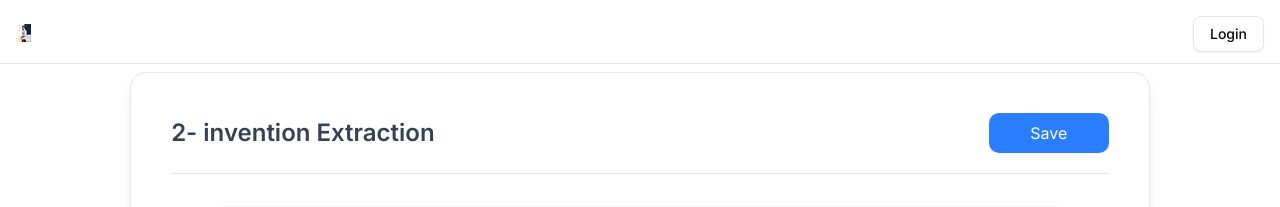
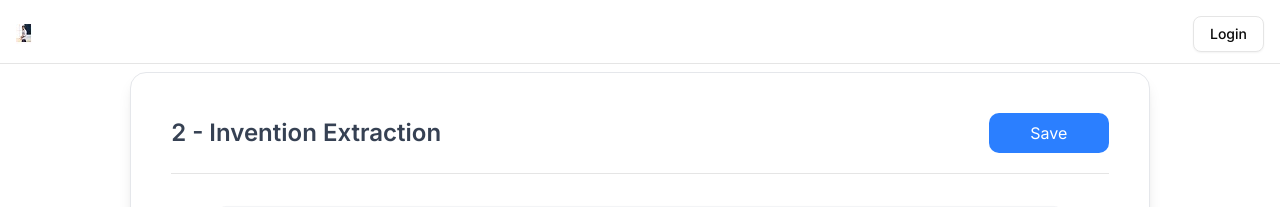
Before and after one commit to kiran-vemuri58/palm_project, a Next.js app: page /assetForm2 in a window 1280 px wide. Shown: the top 207 px of the page. Built offline with nearby package versions, Linux system fonts and the light colour scheme; no server answers.

Commit message:
form1 and form2 Api changes

```diff
--- a/app/api/extraction/route.js
+++ b/app/api/extraction/route.js
@@ -21,6 +21,7 @@ export async function POST(req) {
 
     // Map payload to Prisma-compatible field names
     const data = {
+      asset_id:payload.asset_id,
       extractorOne: payload.extractorOne,
       extractortwo: payload.extractortwo,
       iEDate: payload.iEDate ? new Date(payload.iEDate) : new Date(), // Convert string to Date object
@@ -40,7 +41,6 @@ export async function POST(req) {
       updatenba: payload.updatenba,
 
     };
-    console.log(prisma.Extraction)
     const result = await prisma.Extraction.create({data});
 
     return NextResponse.json({ success: true, data: result }, { status: 200 });
--- a/app/assetForm1/page.jsx
+++ b/app/assetForm1/page.jsx
@@ -12,10 +12,13 @@ import TrainRunExperimentation from "@/components/InventionRecognition/TrainRunE
 import MiniHeader from "@/components/MiniHeader";
 import EffortSheetDetails from "@/components/InventionRecognition/EffortSheet";
 import ActivityStatus from "@/components/InventionRecognition/ActivityStatus";
+import { Router } from "next/router";
+import { useRouter } from "next/navigation";
 
 const InventionRecognitionForm = () => {
   const { formData, setErrors, uploadedPaths } = useFormStore();
-
+  const setAssetId = useFormStore((state) => state.setAssetId);
+  const router = useRouter();
   const handleSave = async () => {
     const errors = validateInventionForm(formData);
     if (Object.keys(errors).length > 0) {
@@ -66,6 +69,9 @@ const InventionRecognitionForm = () => {
       });
 
       const resultDB = await saveRes.json();
+      setAssetId(resultDB && resultDB.data && resultDB.data.asset_id); // Set the asset ID in the store
+      router.push('/assetForm2'); // Redirect to next page on success
+
       console.log('Invention saved:', resultDB);
     } catch (error) {
       console.error('Error saving invention:', error);
--- a/app/assetForm2/page.jsx
+++ b/app/assetForm2/page.jsx
@@ -8,15 +8,18 @@ import EffortSheetDetails from "@/components/InventionRecognition/EffortSheet";
 import InventionDetails from "@/components/InventionRecognition/InventionDetails";
 import MiniHeader from "@/components/MiniHeader";
 import useFormStore from "@/store/store";
+import { useRouter } from "next/navigation";
 
 
 const InventionExtraction = () => {
-  const { formData2, uploadedPaths } = useFormStore();
+  const { formData2, uploadedPaths , assetId } = useFormStore();
+  const router = useRouter()
 
    const handleSave = async () => {
          // Merge uploaded file paths into payload
       const payload = {
         ...formData2,
+        asset_id: assetId,
       };
 
       // Submit to invention API
@@ -31,12 +34,16 @@ const InventionExtraction = () => {
       const resultDB = await saveRes.json();
       console.log('Invention saved:', resultDB);
 
+      if(resultDB.success){
+        router.push('/assetForm3'); // Navigate to next page on success
+      }
+
    }
 
    return(
     <div className="min-h-screen flex flex-col pt-14">
     <CardWrapper
-        label="2- invention Extraction"
+        label={`2 - Invention Extraction${assetId ? ` - ${assetId}` : ''}`}
         title="Register"
         backButtonHref="/assetForm1"
         nextButtonHref="/assetForm3"
--- a/store/store.js
+++ b/store/store.js
@@ -1,7 +1,9 @@
 import { create } from "zustand";
+import { devtools } from 'zustand/middleware';
 
-const useFormStore = create((set) => ({
+const useFormStore = create(devtools((set) => ({
   uploadedPaths: {},
+  assetId: '',
   formData: {
     // Invention Details
     inventiontitle: '',
@@ -63,13 +65,13 @@ const useFormStore = create((set) => ({
     // Extractor Details-9
     extractorOne: '',
     extractortwo: '',
-    iEDate:'',
+    iEDate: '',
     iawpl: '',
     nfeature: '',
     ifeature: '',
     idattachments: '',
     scountry: '',
-    oextractor:'',
+    oextractor: '',
 
 
     // Effort Sheet-6
@@ -117,7 +119,7 @@ const useFormStore = create((set) => ({
 
   },
 
-  formData4:{
+  formData4: {
     nodrafter: '',
     noreviewer: '',
 
@@ -134,18 +136,18 @@ const useFormStore = create((set) => ({
     isProvisionalFiled: '',
     isPCTFiled: '',
   },
-  formData5:{
+  formData5: {
 
   },
 
 
-  formData6:{
+  formData6: {
     //PPInvention Details
 
     // Patent Prosecution
     apopposed: '',
     oname: '',
-    cfbopposer:'',
+    cfbopposer: '',
     boaof: '',
     rffo: '',
 
@@ -164,11 +166,11 @@ const useFormStore = create((set) => ({
     //FER
 
   },
-  formData7:{
+  formData7: {
     // Patent Prosecution
     apopposed: '',
     oname: '',
-    cfbopposer:'',
+    cfbopposer: '',
     boaof: '',
     rffo: '',
 
@@ -187,15 +189,18 @@ const useFormStore = create((set) => ({
     //FER
 
   },
-  formData8:{
+  formData8: {
 
   },
-  formData9:{
+  formData9: {
 
   },
 
 
   errors: {},
+
+
+  setAssetId: (id) => set({ assetId: id }),
 
   updateFormData: (data) =>
     set((state) => ({
@@ -270,6 +275,6 @@ const useFormStore = create((set) => ({
 
   setErrors: (errors) => set({ errors }),
   resetForm: () => set({ formData: { inventors: [] }, errors: {} }), // 🛑 Reset inventors too
-}));
+})));
 
 export default useFormStore;
```
Also changed, not shown: 1 other file (tests, documents, lock files or other folders). Lines whose indentation alone changed are shown as unchanged.
